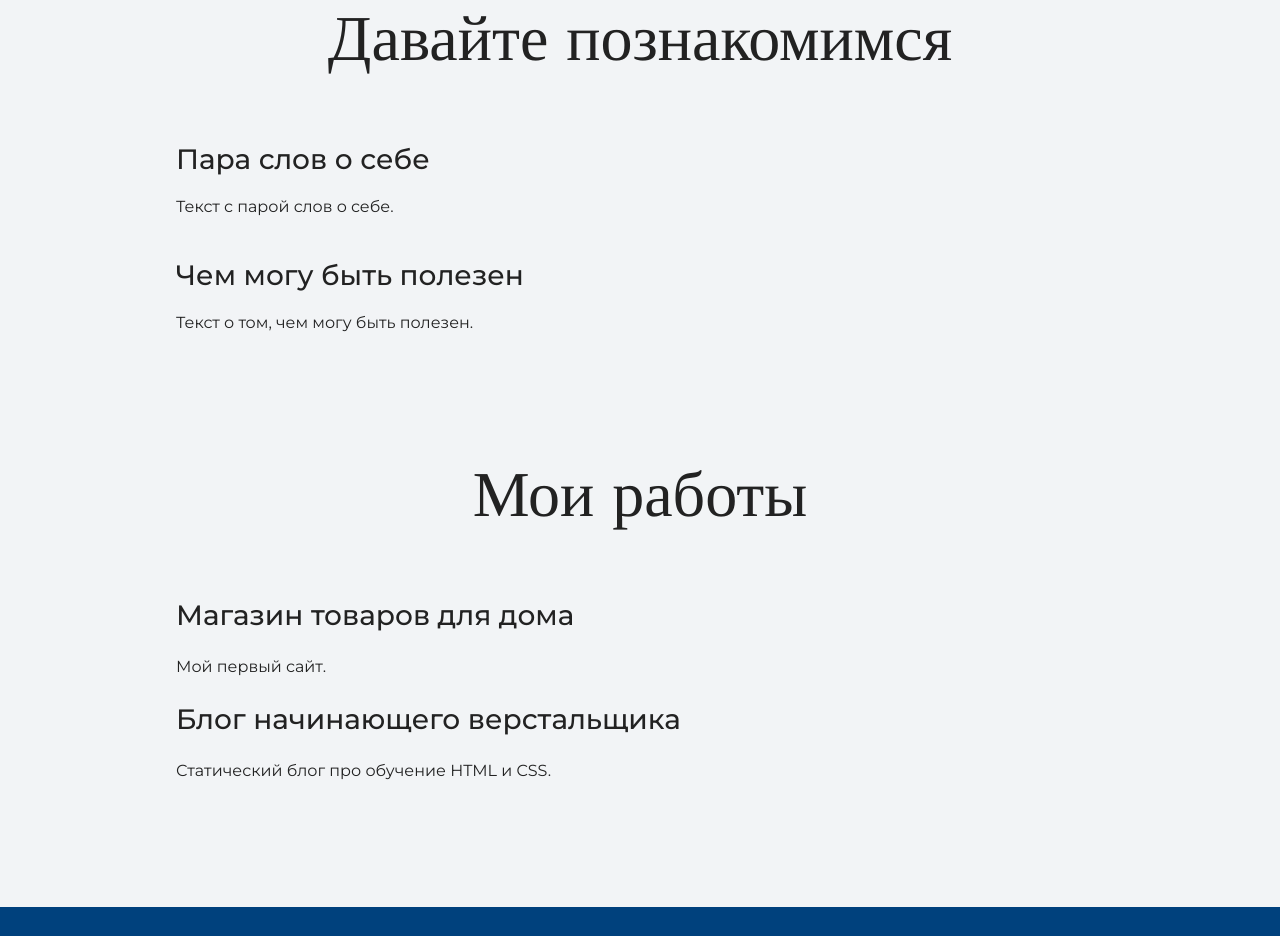
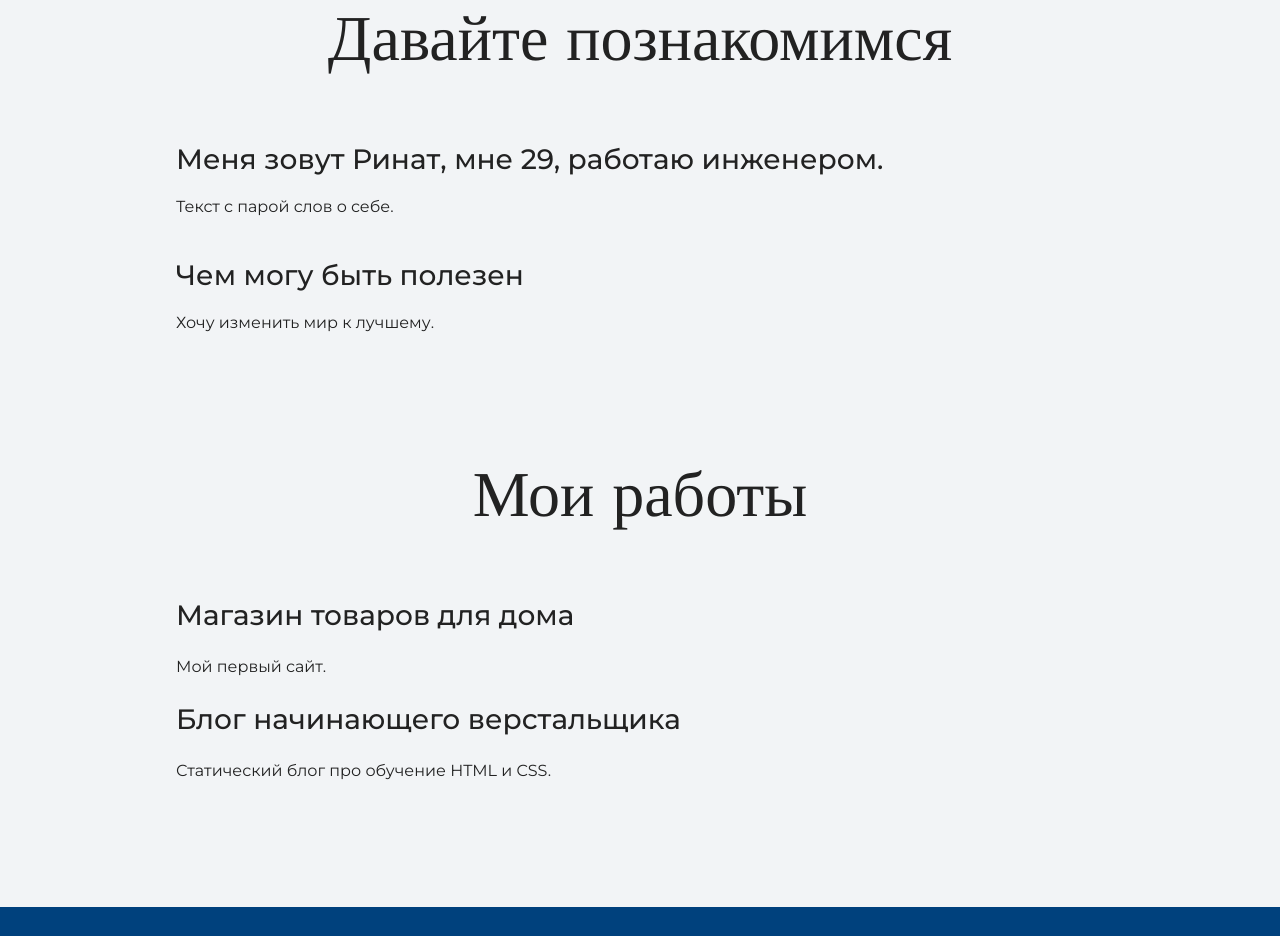
Before and after one commit to Rinatto/my-site, a plain HTML site: page index.html in a window 1280 px wide. Shown: the part 1033-1969 px from the top of the page. Drawn offline with nearby package versions, Linux system fonts and the light colour scheme.

Commit message:
Изменил информацию о себе

```diff
--- a/index.html
+++ b/index.html
@@ -19,10 +19,10 @@
 
     <section class="intro">
       <div class="container"><h2 class="subheading">Давайте познакомимся</h2>
-      <h3>Пара слов о себе</h3>
+      <h3>Меня зовут Ринат, мне 29, работаю инженером.</h3>
       <p>Текст с парой слов о себе.</p>
       <h3>Чем могу быть полезен</h3>
-      <p>Текст о том, чем могу быть полезен.</p></div>
+      <p>Хочу изменить мир к лучшему.</p></div>
     </section>
 
     <section class="portfolio">
```
